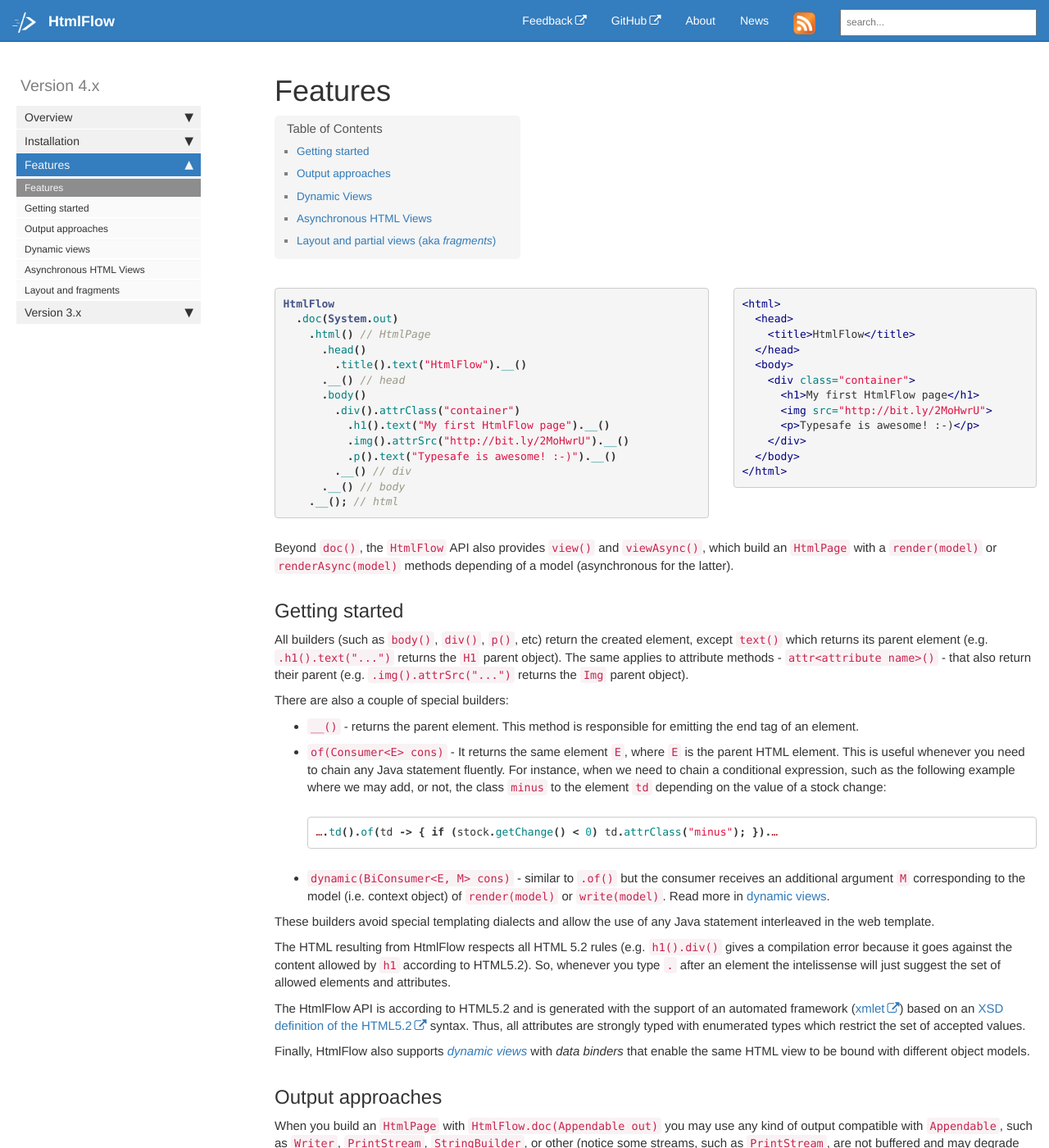
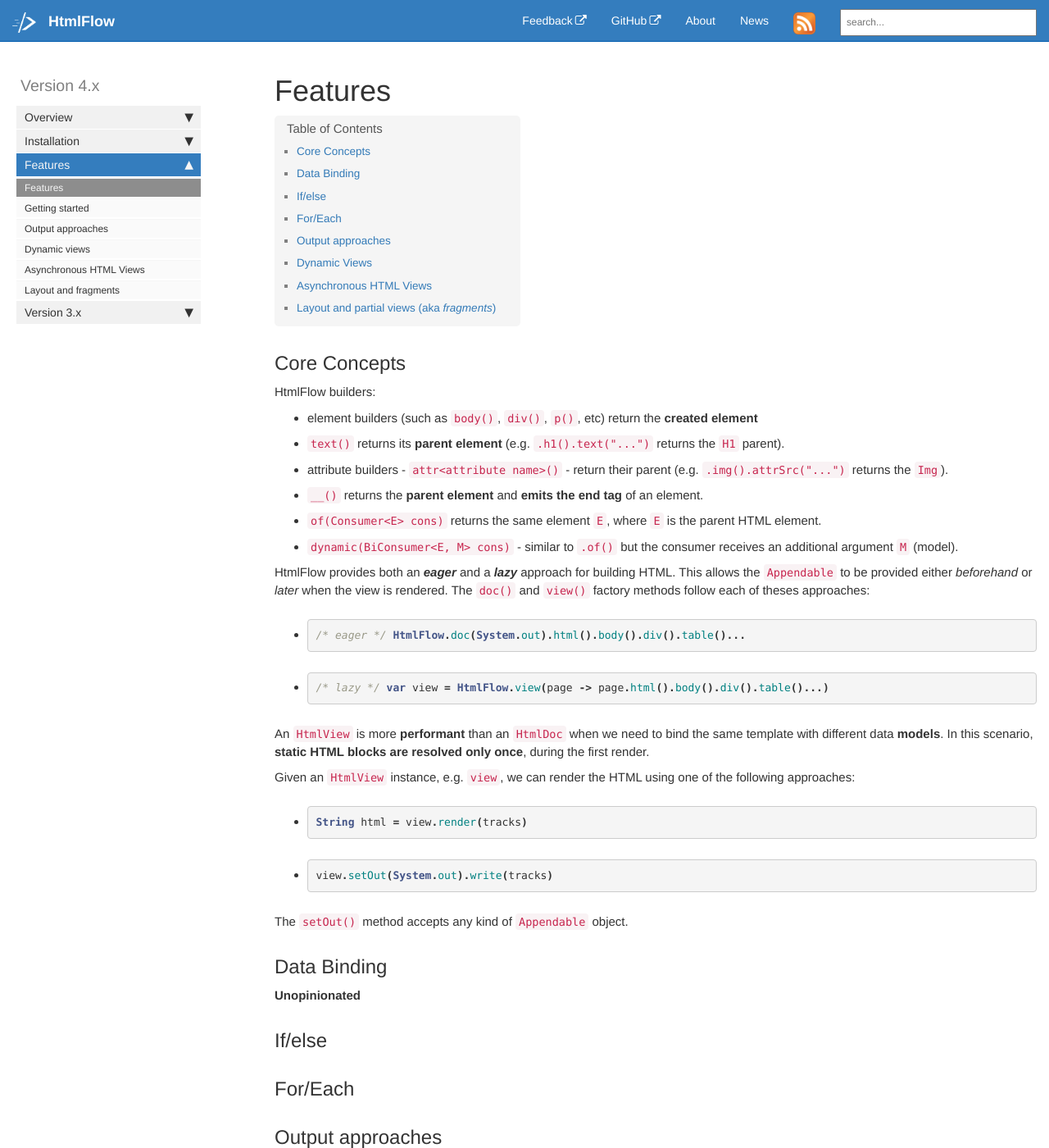
Before and after one commit to xmlet/HtmlFlow, a Jekyll site: the page built from pages/htmlflow/features.md, in a window 1280 px wide and 1400 px high. Shown: the whole window at 82% size. Built offline with Jekyll 4.4.1, drawn with Linux system fonts in a browser that asks for light colours; comment, search, counter and statistics services are not loaded.

Commit message:
Fix on Index: add paragraphs and reference on WebIst'23. Refactor Features with Core Concepts.

````diff
--- a/_data/sidebars/htmlflow_sidebar.yml
+++ b/_data/sidebars/htmlflow_sidebar.yml
@@ -10,7 +10,7 @@
     output: web
     folderitems:
 
-    - title: Index
+    - title: Overview
       url: /index.html
       output: web
       type: homepage
--- a/pages/htmlflow/features.md
+++ b/pages/htmlflow/features.md
@@ -5,88 +5,54 @@
 permalink: features
 ---
 
-<div class="row">
-<div class="col-md-7">
+## Core Concepts
 
-{% highlight java %}
-HtmlFlow
-  .doc(System.out)
-    .html() // HtmlPage
-      .head()
-        .title().text("HtmlFlow").__()
-      .__() // head
-      .body()
-        .div().attrClass("container")
-          .h1().text("My first HtmlFlow page").__()
-          .img().attrSrc("http://bit.ly/2MoHwrU").__()
-          .p().text("Typesafe is awesome! :-)").__()
-        .__() // div
-      .__() // body
-    .__(); // html
-{% endhighlight %}
+HtmlFlow builders:
+* element builders (such as `body()`, `div()`, `p()`, etc) return the **created element**
+* `text()` returns its **parent element** (e.g. `.h1().text("...")` returns the `H1` parent).
+* attribute builders - `attr<attribute name>()` - return their parent (e.g. `.img().attrSrc("...")` returns the `Img`).
+* `__()` returns the **parent element** and **emits the end tag** of an element.
+* `of(Consumer<E> cons)` returns the same element `E`, where `E` is the parent HTML element.
+* `dynamic(BiConsumer<E, M> cons)` - similar to `.of()` but the consumer receives an additional argument `M` (model).
 
-</div>
-<div class="col-md-5">
+HtmlFlow provides both an **_eager_** and a **_lazy_** approach for building HTML.
+This allows the `Appendable` to be provided either _beforehand_ or _later_ when
+the view is rendered.
+The `doc()` and `view()` factory methods follow each of theses approaches:
+<ul>
+    <li>
+{% highlight java %}/* eager */ HtmlFlow.doc(System.out).html().body().div().table()...{% endhighlight %}
+    </li>
+    <li>
+{% highlight java %}/* lazy */ var view = HtmlFlow.view(page -> page.html().body().div().table()...){% endhighlight %}
+    </li>
+</ul>
 
-{% highlight html %}
-<html>
-  <head>
-    <title>HtmlFlow</title>
-  </head>
-  <body>
-    <div class="container">
-      <h1>My first HtmlFlow page</h1>
-      <img src="http://bit.ly/2MoHwrU">
-      <p>Typesafe is awesome! :-)</p>
-    </div>
-  </body>
-</html>
-{% endhighlight %}
+An `HtmlView` is more **performant** than an `HtmlDoc` when we need to bind
+the same template with different data **models**.
+In this scenario, **static HTML blocks are resolved only once**, during the first
+render.
 
-</div>
-</div>
+Given an `HtmlView` instance, e.g. `view`, we can render the HTML using one of the
+following approaches:
+<ul>
+    <li>
+{% highlight java %}String html = view.render(tracks){% endhighlight %}
+    </li>
+    <li>
+{% highlight java %}view.setOut(System.out).write(tracks){% endhighlight %}
+    </li>
+</ul>
 
-Beyond `doc()`, the `HtmlFlow` API also provides `view()` and `viewAsync()`, which build
-an `HtmlPage` with a `render(model)` or `renderAsync(model)` methods depending of a model
-(asynchronous for the latter).
+The `setOut()` method accepts any kind of `Appendable` object.
 
-## Getting started
+## Data Binding
 
-All builders (such as `body()`, `div()`, `p()`, etc) return the created element,
-except `text()` which returns its parent element (e.g. `.h1().text("...")` returns
-the `H1` parent object).
-The same applies to attribute methods - `attr<attribute name>()` - that also
-return their parent (e.g. `.img().attrSrc("...")` returns the `Img` parent object).
+**Unopinionated**
 
-There are also a couple of special builders:
-* `__()` - returns the parent element. This method is responsible for emitting the end tag of an element.
-* `of(Consumer<E> cons)` - It returns the same element `E`, where `E` is the parent HTML element.
-This is useful whenever you need to chain any Java statement fluently. For instance, when we need
-to chain a conditional expression, such as the following example where we may add, or not, the class `minus` to the element `td` depending on the value of a stock change:
-```java
-….td().of(td -> { if (stock.getChange() < 0) td.attrClass("minus"); }).…
-```
-* `dynamic(BiConsumer<E, M> cons)` - similar to `.of()` but the consumer receives an additional
-argument `M` corresponding to the model (i.e. context object) of `render(model)` or `write(model)`.
-Read more in [dynamic views](#dynamic-views).
+## If/else
 
-These builders avoid special templating dialects and allow the use of any Java statement interleaved
-in the web template.
-
-The HTML resulting from HtmlFlow respects all HTML 5.2 rules (e.g. `h1().div()`
-gives a compilation error because it goes against the content
-allowed by `h1` according to HTML5.2). So, whenever you type `.` after an element
-the intelissense will just suggest the set of allowed elements and attributes.
-
-The HtmlFlow API is according to HTML5.2 and is generated with the support
-of an automated framework ([xmlet](https://github.com/xmlet/)) based on an [XSD
-definition of the HTML5.2](https://github.com/xmlet/HtmlApiFaster/blob/master/src/main/resources/html_5_2.xsd)
-syntax.
-Thus, all attributes are strongly typed with enumerated types which restrict
-the set of accepted values.
-
-Finally, HtmlFlow also supports [_dynamic views_](#dynamic-views) with *data binders* that enable
-the same HTML view to be bound with different object models.
+## For/Each
 
 ## Output approaches
 
````
Also changed, not shown: index.html (+29 -6 lines).
